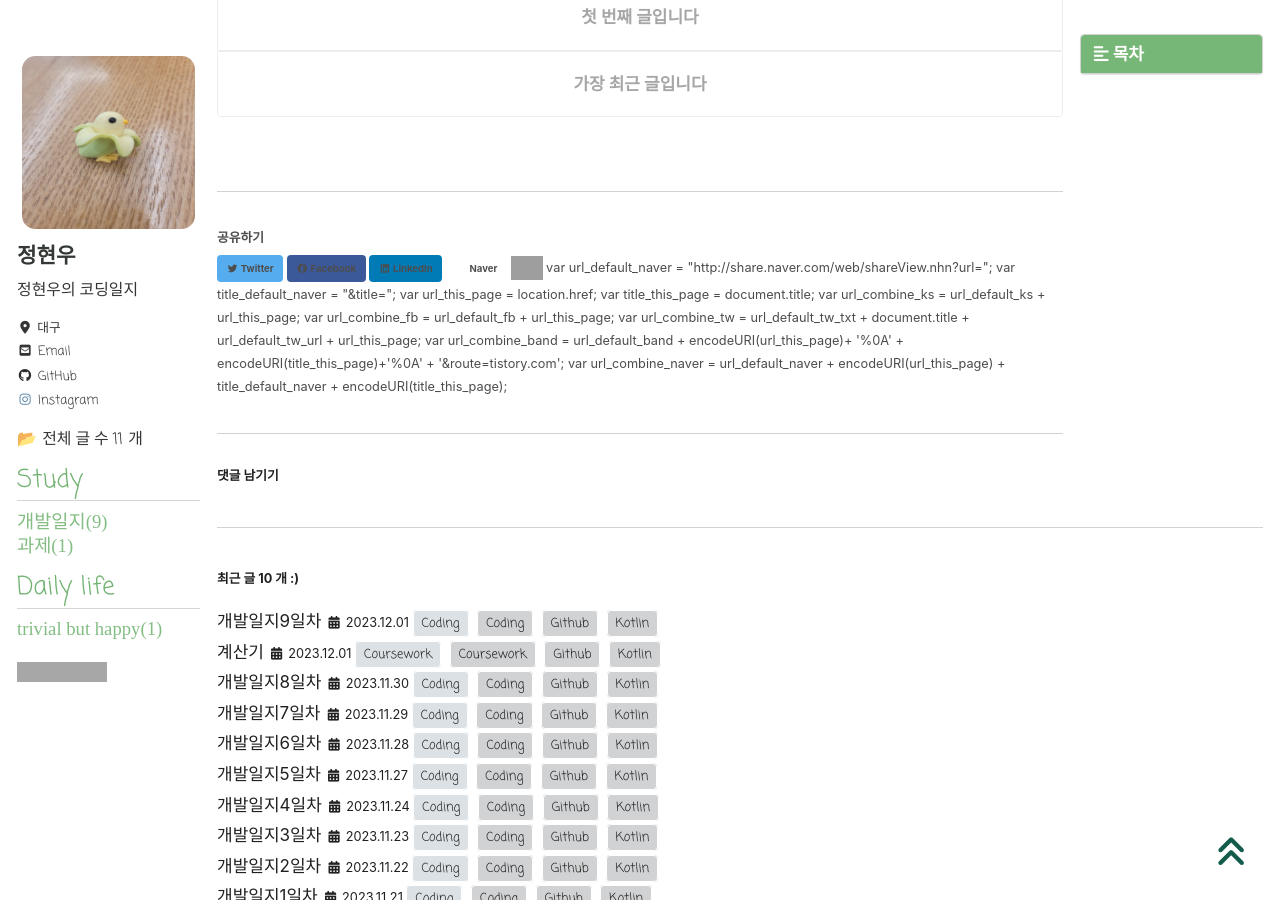
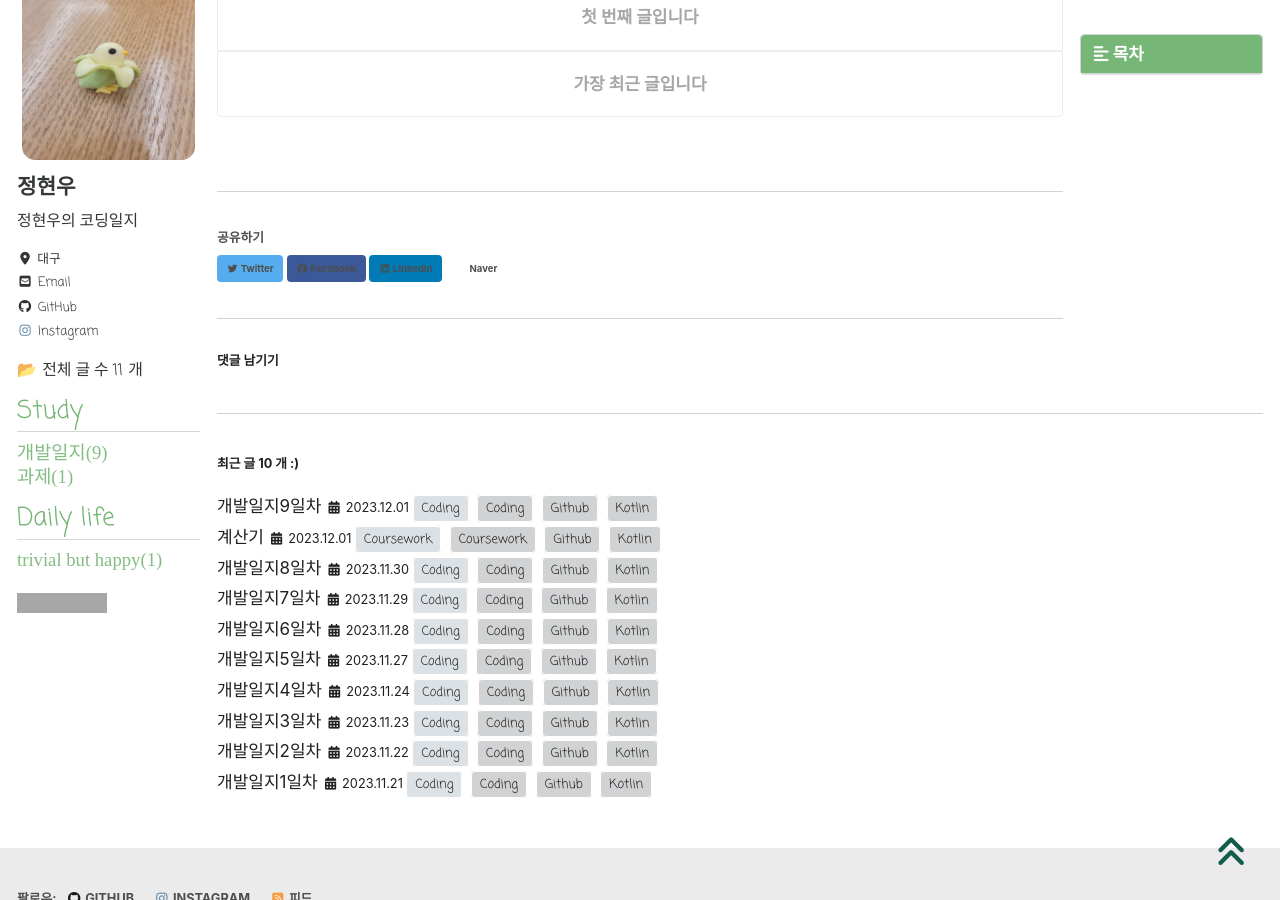
Before and after one commit to hyunparrot/hyunparrot.github.io, a Jekyll site: the page built from _posts/Blog/2023-12-01-daily-01.md, in a window 1280 px wide and 900 px high, scrolled down 2059 px. Built offline with Jekyll 4.4.1, drawn with Linux system fonts in a browser that asks for light colours; cached includes are drawn as plain includes; nearby versions of some CDN libraries; some web fonts are replaced; comment, search, counter and statistics services are not loaded; grey boxes are pictures that could not be loaded.

Commit message:
Update social-share.html

```diff
--- a/_includes/social-share.html
+++ b/_includes/social-share.html
@@ -10,16 +10,5 @@
   <a href="https://www.linkedin.com/shareArticle?mini=true&url={{ page.url | absolute_url | url_encode }}" class="btn btn--linkedin" onclick="window.open(this.href, 'window', 'left=20,top=20,width=500,height=500,toolbar=1,resizable=0'); return false;" title="{{ site.data.ui-text[site.locale].share_on_label | default: 'Share on' }} LinkedIn"><i class="fab fa-fw fa-linkedin" aria-hidden="true"></i><span> LinkedIn</span></a>
 
   <a href=""http://share.naver.com/web/shareView.nhn?url={{ page.url | absolute_url | url_encode }}" class="btn btn--naver" onclick="window.open(this.href, 'window', 'left=20,top=20,width=500,height=500,toolbar=1,resizable=0'); return false;" title="{{ site.data.ui-text[site.locale].share_on_label | default: 'Share on' }} Naver"><i class="fab fa-fw fa-naver" aria-hidden="true"></i><span> Naver</span></a>
-   <a href="" onclick="window.open(url_combine_naver, '', 'left=20,top=20,width=500,height=500,toolbar=1,resizable=0'); return false;"><img src="https://storage.googleapis.com/storage.chris-chris.ai/images/naver.gif" title="네이버로 공유하기" class="sharebtn_custom" style="width: 32px;"></a>
-
-    var url_default_naver = "http://share.naver.com/web/shareView.nhn?url=";
-  var title_default_naver = "&title=";
-  var url_this_page = location.href;
-  var title_this_page = document.title;
-  var url_combine_ks = url_default_ks + url_this_page;
-  var url_combine_fb = url_default_fb + url_this_page;
-  var url_combine_tw = url_default_tw_txt + document.title + url_default_tw_url + url_this_page;
-  var url_combine_band = url_default_band + encodeURI(url_this_page)+ '%0A' + encodeURI(title_this_page)+'%0A' + '&route=tistory.com';
-  var url_combine_naver = url_default_naver + encodeURI(url_this_page) + title_default_naver + encodeURI(title_this_page);
 
 </section>
```
